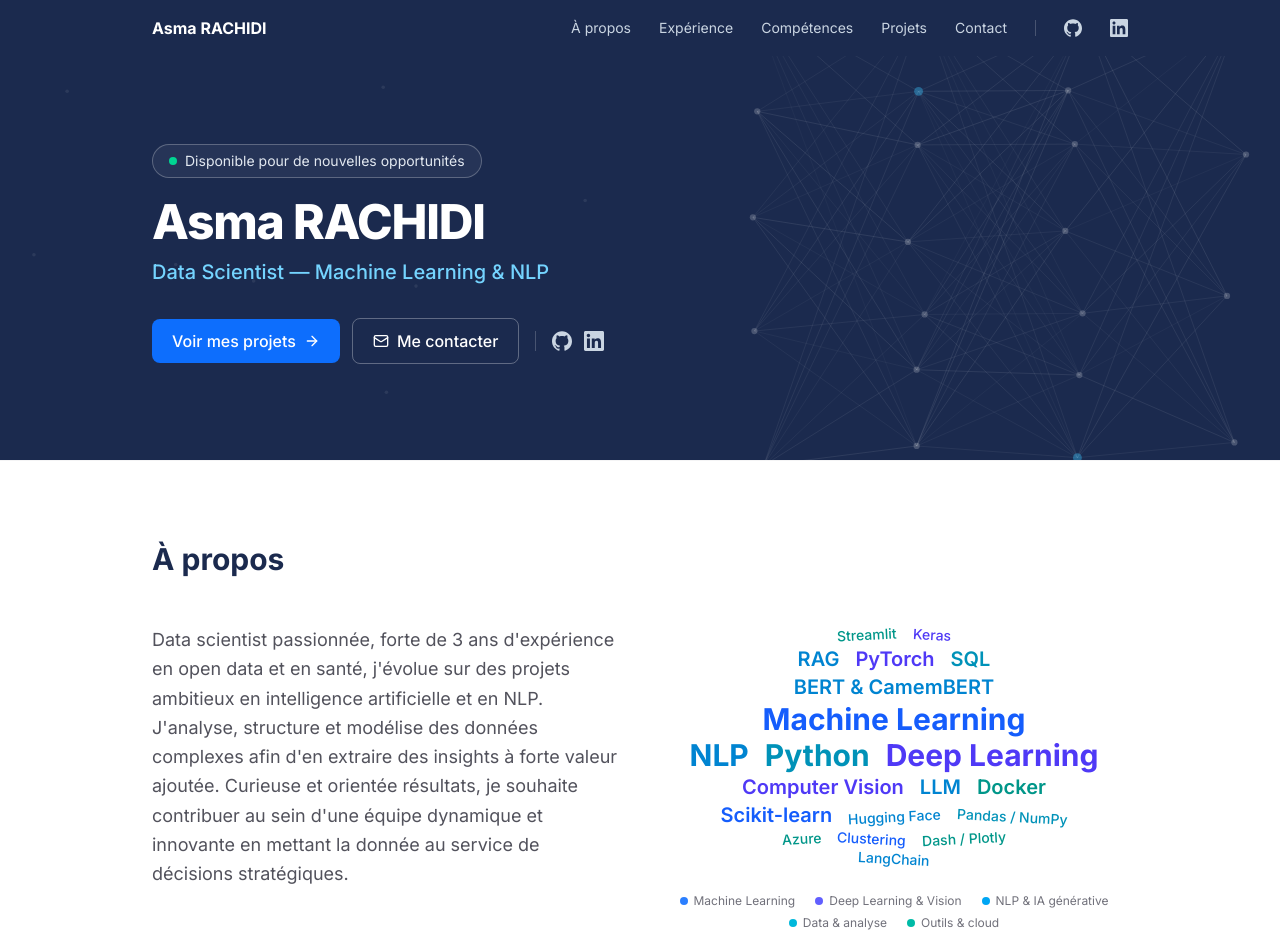
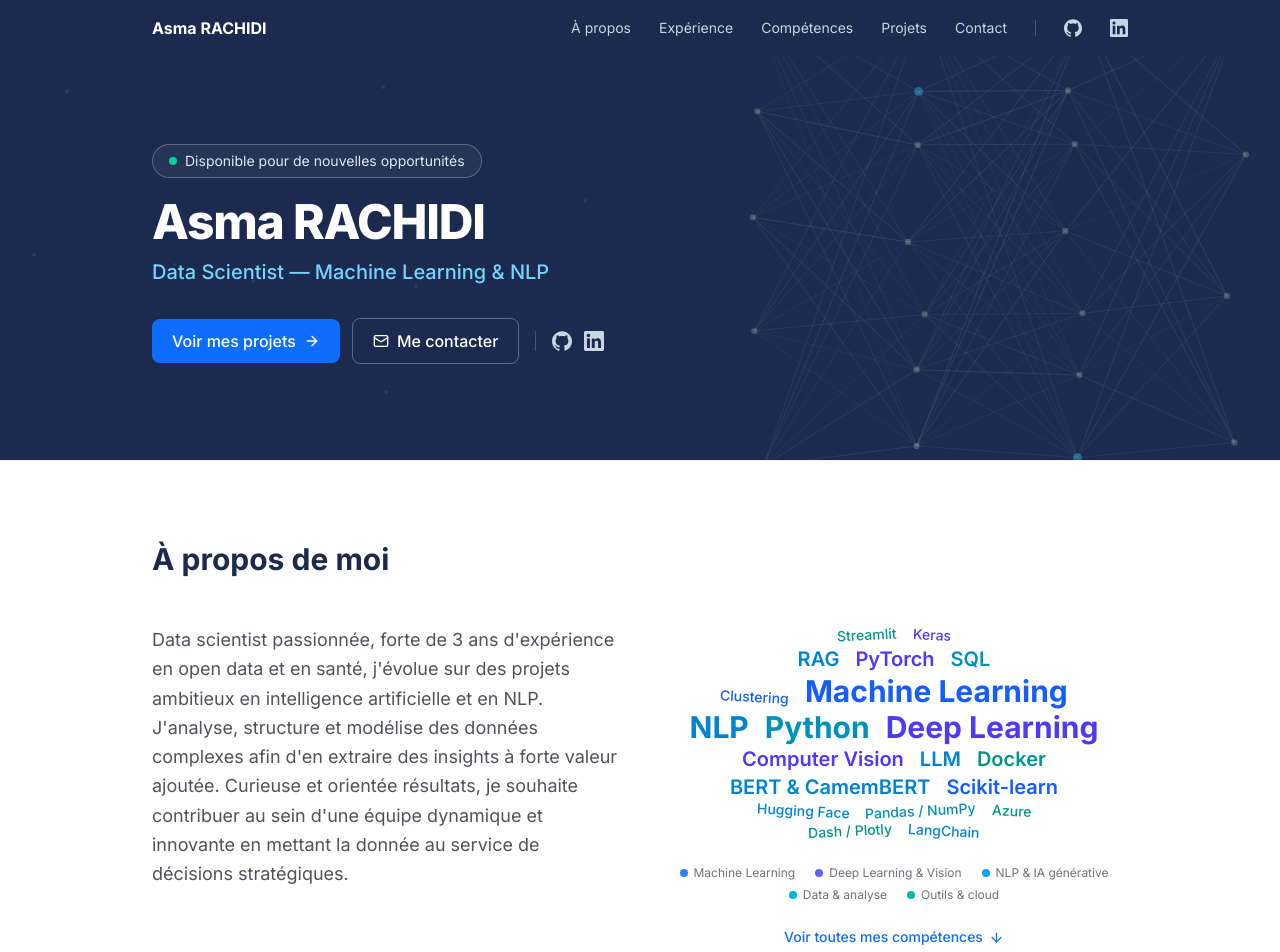
Before and after one commit to AsmaRACHIDI/portfolio, a React (Vite) app: page / in a window 1280 px wide. Shown: the top 952 px of the page. Built offline with nearby package versions, Linux system fonts and the light colour scheme.

Commit message:
Rebalance cloud rows for the larger fonts, rename section to "À propos de moi"
The size bump had made the BERT/Machine Learning row overflow and
wrap, breaking the ellipse. Rows are resized so each fits at the new
font sizes and the taper is smooth again.

```diff
--- a/src/components/About.jsx
+++ b/src/components/About.jsx
@@ -35,7 +35,7 @@ export default function About() {
   return (
     <section id="about" className="border-t border-zinc-100 py-20">
       <Container>
-        <SectionHeading title="À propos" />
+        <SectionHeading title="À propos de moi" />
         <div className="grid gap-10 lg:grid-cols-2 lg:items-start">
           <p className="text-lg leading-relaxed text-zinc-600">{profile.bio}</p>
 
--- a/src/data/profile.js
+++ b/src/data/profile.js
@@ -31,7 +31,7 @@ export const profile = {
         { label: 'SQL', group: 'data', size: 2 },
       ],
       [
-        { label: 'BERT & CamemBERT', group: 'nlp', size: 2 },
+        { label: 'Clustering', group: 'ml', size: 1 },
         { label: 'Machine Learning', group: 'ml', size: 3 },
       ],
       [
@@ -45,16 +45,16 @@ export const profile = {
         { label: 'Docker', group: 'tools', size: 2 },
       ],
       [
+        { label: 'BERT & CamemBERT', group: 'nlp', size: 2 },
         { label: 'Scikit-learn', group: 'ml', size: 2 },
+      ],
+      [
         { label: 'Hugging Face', group: 'nlp', size: 1 },
         { label: 'Pandas / NumPy', group: 'data', size: 1 },
+        { label: 'Azure', group: 'tools', size: 1 },
       ],
       [
-        { label: 'Azure', group: 'tools', size: 1 },
-        { label: 'Clustering', group: 'ml', size: 1 },
         { label: 'Dash / Plotly', group: 'tools', size: 1 },
-      ],
-      [
         { label: 'LangChain', group: 'nlp', size: 1 },
       ],
     ],
```
